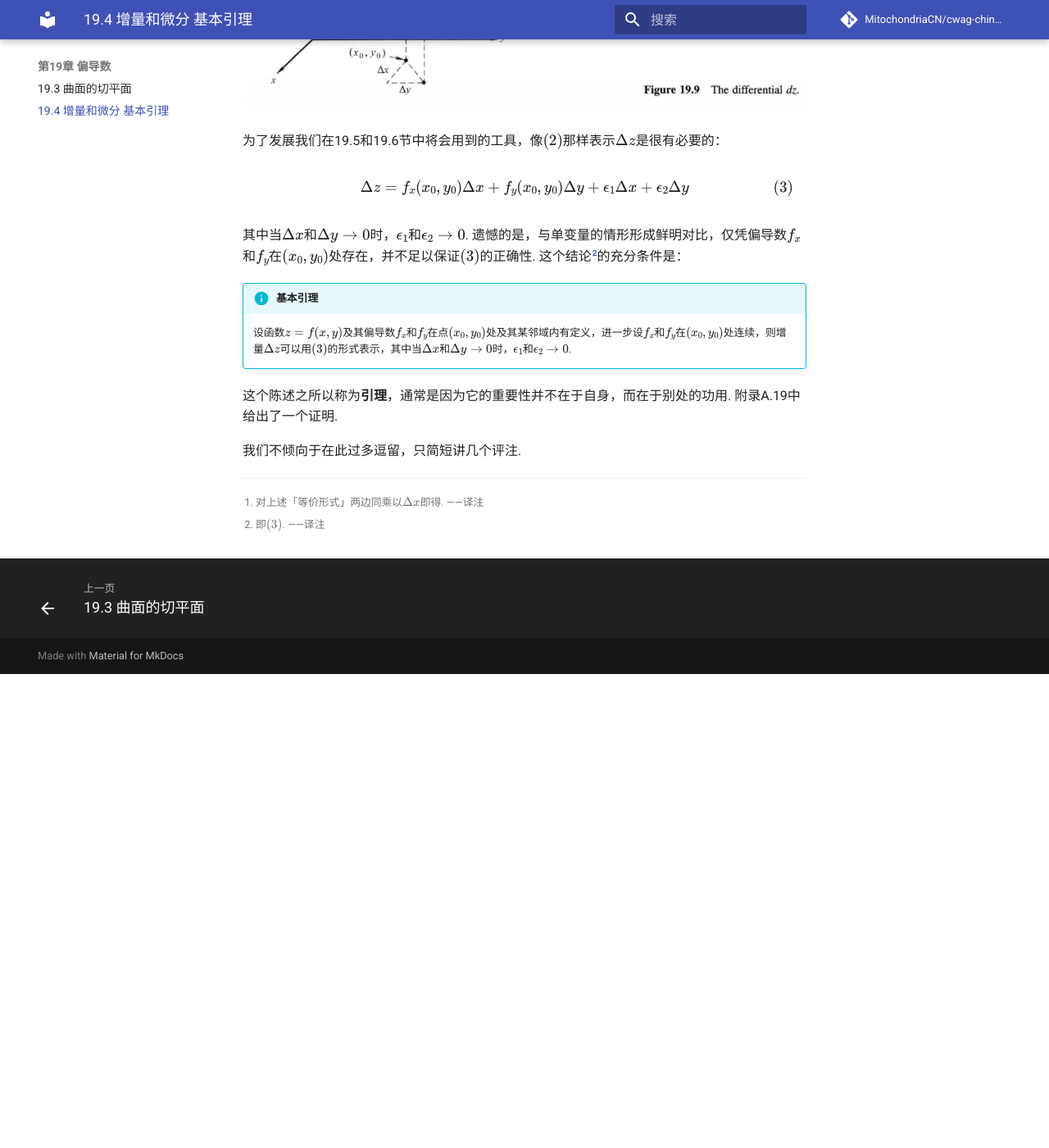
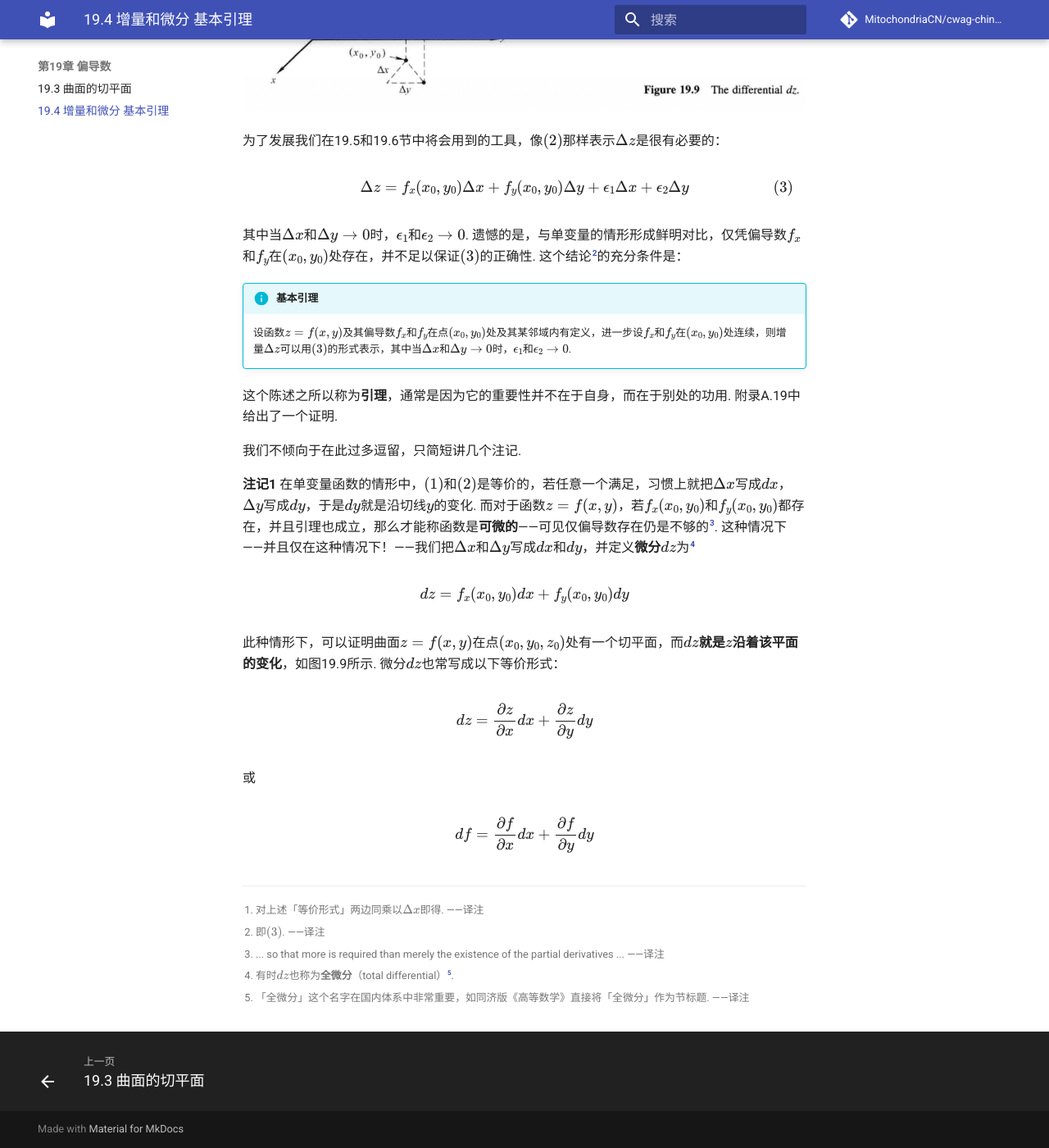
Before and after one commit to MitochondriaCN/cwag-chinese, an MkDocs documentation site: the page built from docs/19/4.md, in a window 1280 px wide and 1400 px high, scrolled down 1296 px. Shown: the whole window at 82% size. Built offline with MkDocs 1.6.1 and Material for MkDocs 9.7.7, drawn with Linux system fonts in a browser that asks for light colours; comment, search, counter and statistics services are not loaded; before the commit the page ends 2118 px from its top, so only the background shows below that.

Commit message:
feat: 19.4注记1

```diff
--- a/docs/19/4.md
+++ b/docs/19/4.md
@@ -39,11 +39,27 @@ $$\Delta z=f_x(x_0,y_0)\Delta x+f_y(x_0,y_0)\Delta y+\epsilon_1 \Delta x+\epsilo
 
 这个陈述之所以称为**引理**，通常是因为它的重要性并不在于自身，而在于别处的功用. 附录A.19中给出了一个证明.
 
-我们不倾向于在此过多逗留，只简短讲几个评注.
+我们不倾向于在此过多逗留，只简短讲几个注记.
 
+**注记1** 在单变量函数的情形中，$(1)$和$(2)$是等价的，若任意一个满足，习惯上就把$\Delta x$写成$dx$，$\Delta y$写成$dy$，于是$dy$就是沿切线$y$的变化. 而对于函数$z=f(x,y)$，若$f_x(x_0,y_0)$和$f_y(x_0,y_0)$都存在，并且引理也成立，那么才能称函数是**可微的**——可见仅偏导数存在仍是不够的[^3]. 这种情况下——并且仅在这种情况下！——我们把$\Delta x$和$\Delta y$写成$dx$和$dy$，并定义**微分**$dz$为[^4]
 
+$$dz=f_x(x_0,y_0)dx+f_y(x_0,y_0)dy$$
+
+此种情形下，可以证明曲面$z=f(x,y)$在点$(x_0,y_0,z_0)$处有一个切平面，而**$dz$就是$z$沿着该平面的变化**，如图19.9所示. 微分$dz$也常写成以下等价形式：
+
+$$dz=\frac{\partial z}{\partial x}dx+\frac{\partial z}{\partial y}dy$$
+
+或
+
+$$df=\frac{\partial f}{\partial x}dx+\frac{\partial f}{\partial y}dy$$
 
 
 [^1]: 对上述「等价形式」两边同乘以$\Delta x$即得. ——译注
 
 [^2]: 即$(3)$. ——译注
+
+[^3]: ... so that more is required than merely the existence of the partial derivatives ... ——译注
+
+[^4]: 有时$dz$也称为**全微分**（total differential）[^5].
+
+[^5]: 「全微分」这个名字在国内体系中非常重要，如同济版《高等数学》直接将「全微分」作为节标题. ——译注
```
